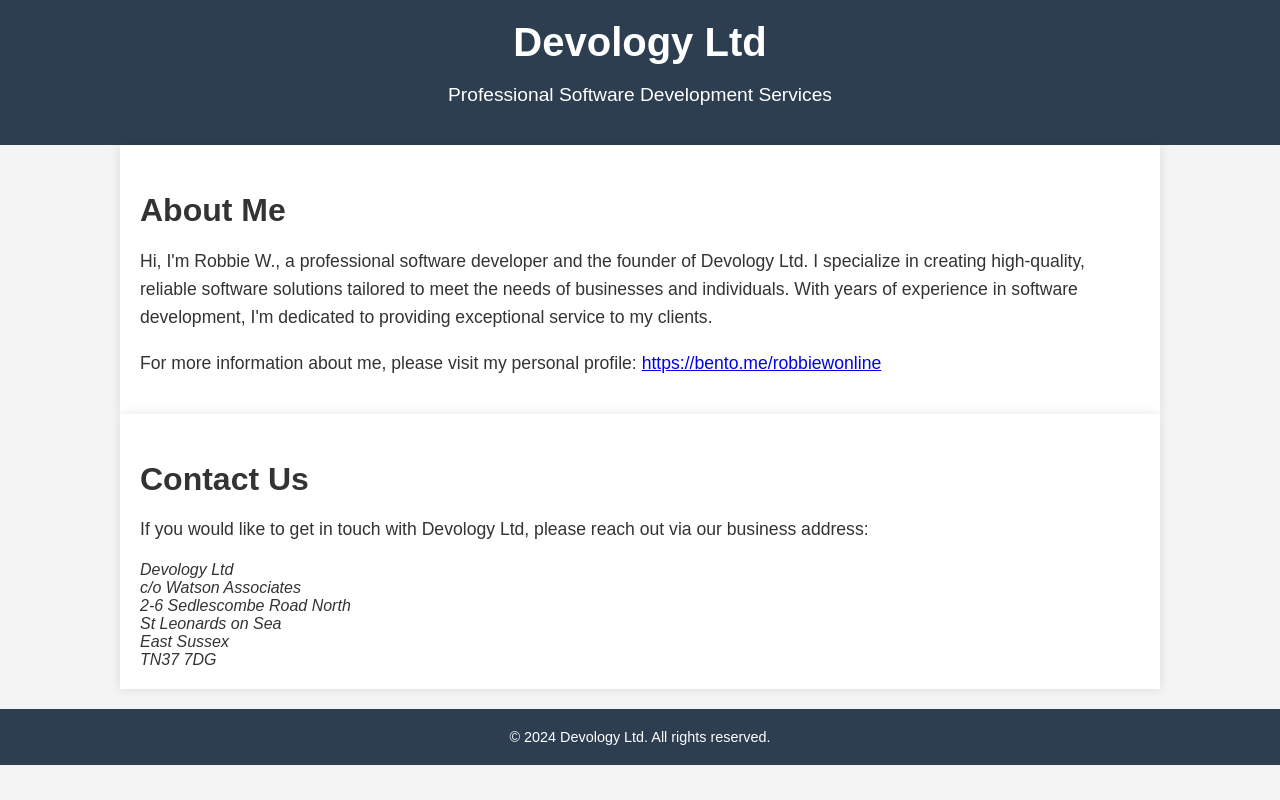
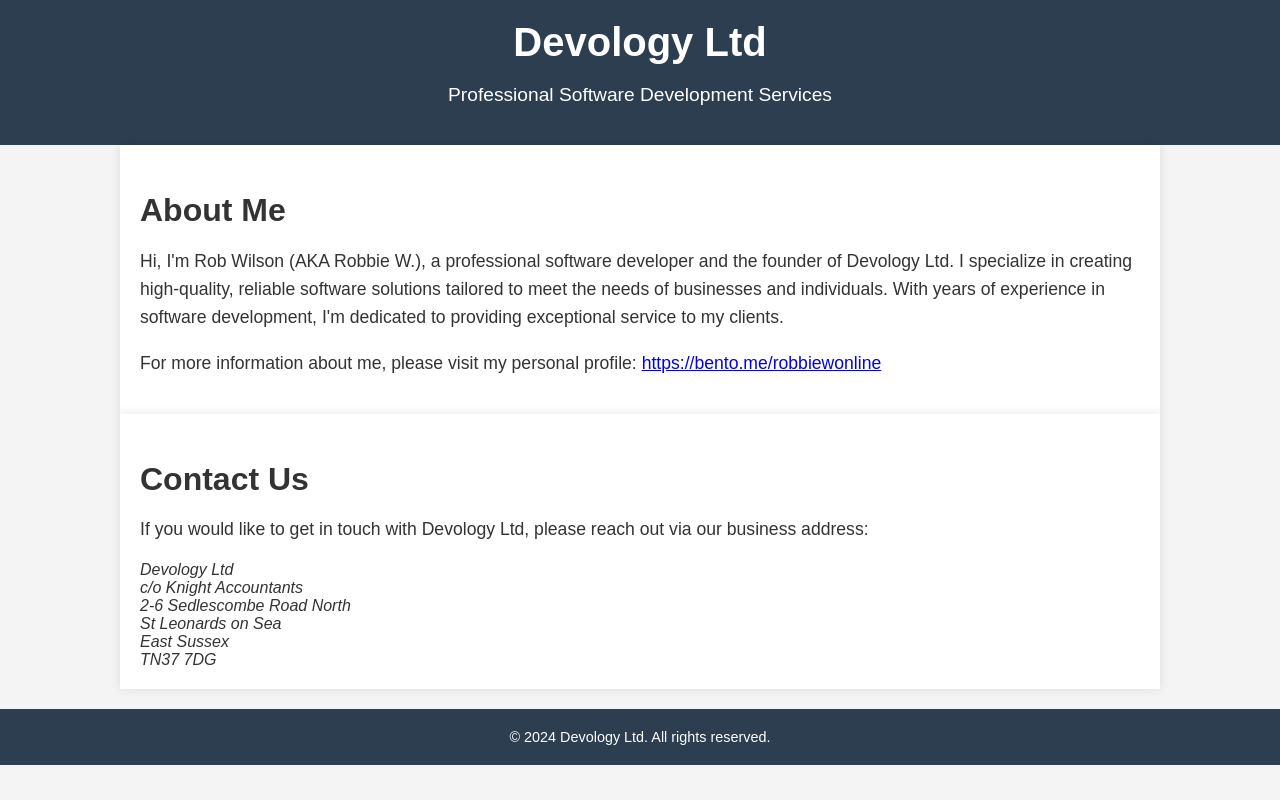
Before and after one commit to RobbiewOnline/RobbiewOnline.github.io, a plain HTML site: page index.html in a window 1280 px wide. Drawn offline with Linux system fonts and the light colour scheme.

Commit message:
Update index.html

```diff
--- a/index.html
+++ b/index.html
@@ -63,7 +63,7 @@
 
 <section>
     <h2>About Me</h2>
-    <p>Hi, I'm Robbie W., a professional software developer and the founder of Devology Ltd. I specialize in creating high-quality, reliable software solutions tailored to meet the needs of businesses and individuals. With years of experience in software development, I'm dedicated to providing exceptional service to my clients.</p>
+    <p>Hi, I'm Rob Wilson (AKA Robbie W.), a professional software developer and the founder of Devology Ltd. I specialize in creating high-quality, reliable software solutions tailored to meet the needs of businesses and individuals. With years of experience in software development, I'm dedicated to providing exceptional service to my clients.</p>
     <p>For more information about me, please visit my personal profile: <a href="https://bento.me/robbiewonline" target="_blank">https://bento.me/robbiewonline</a></p>
 </section>
 
@@ -72,7 +72,7 @@
     <p>If you would like to get in touch with Devology Ltd, please reach out via our business address:</p>
     <address>
         Devology Ltd<br>
-        c/o Watson Associates<br>
+        c/o Knight Accountants<br>
         2-6 Sedlescombe Road North<br>
         St Leonards on Sea<br>
         East Sussex<br>
```
